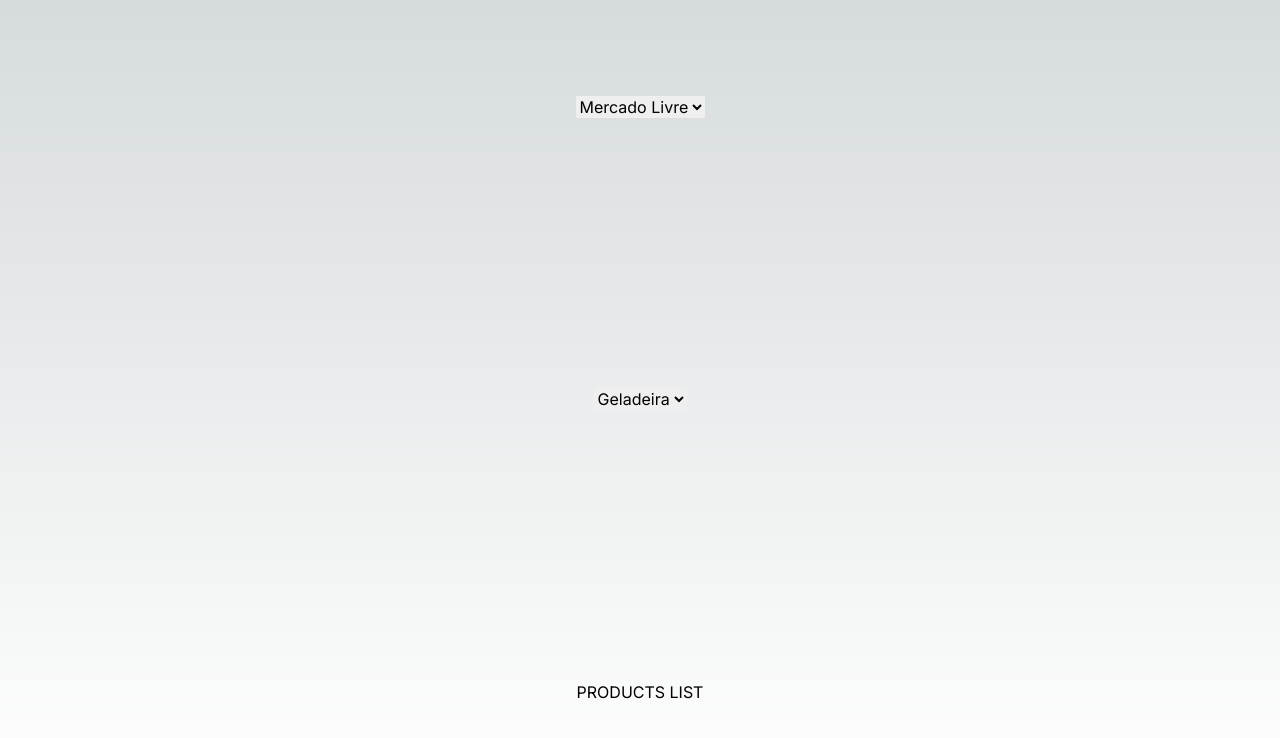
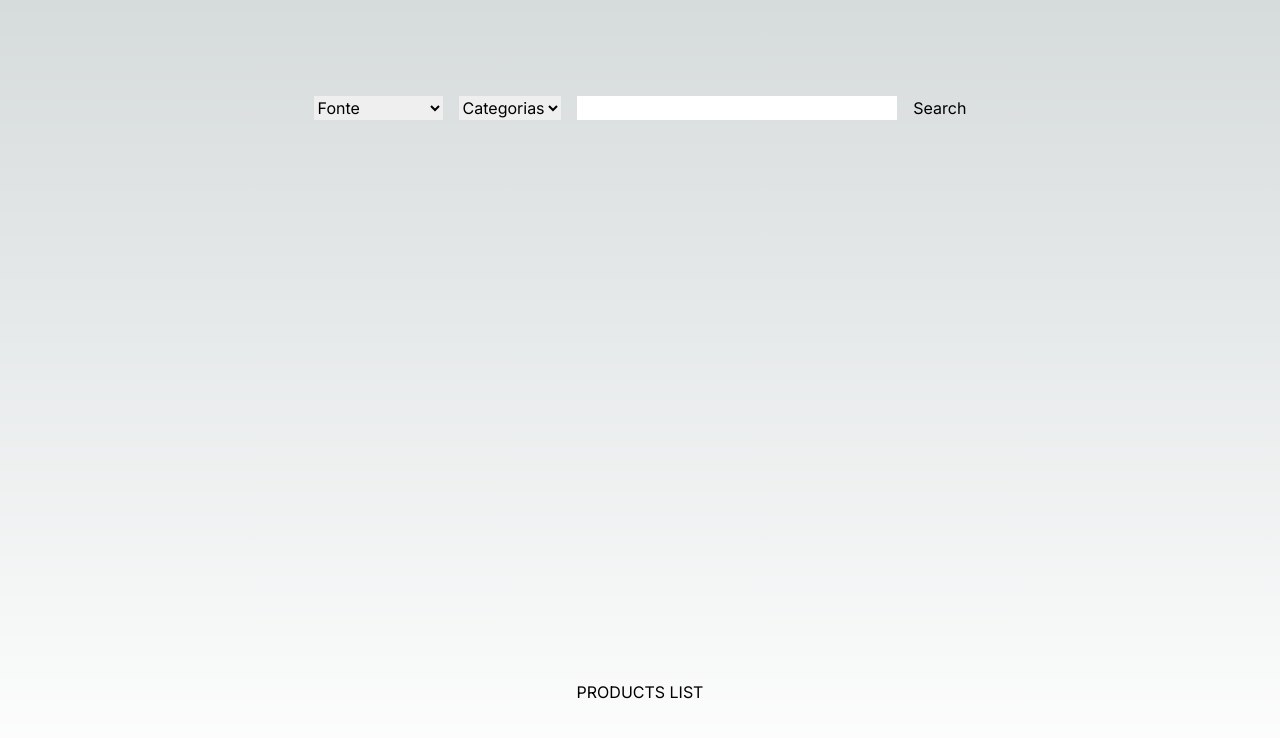
Before and after one commit to rCirelli/lexartlabs-fullstack-challenge, a Next.js app: page / in a window 1280 px wide. Shown: the top 738 px of the page. Built offline with nearby package versions, Linux system fonts and the light colour scheme.

Commit message:
feat: create ProductSearchForm component

```diff
--- a/src/app/page.tsx
+++ b/src/app/page.tsx
@@ -1,4 +1,4 @@
-import Dropdown from '@/components/Dropdown'
+import ProductSearchForm from '@/components/ProductSearchForm'
 import { Inter } from 'next/font/google'
 
 const inter = Inter({ subsets: ['latin'] })
@@ -6,8 +6,7 @@
 export default function Home() {
   return (
     <main className={`${inter.className} flex min-h-screen flex-col items-center justify-between p-24`}>
-      <Dropdown inputName='Fonte' options={['Mercado Livre', 'Buscapé']}/>
-      <Dropdown inputName='Categorias' options={['Geladeira', 'TV', 'Celular']}/>
+      <ProductSearchForm />
       <p>PRODUCTS LIST</p>
     </main>
   )
--- a/src/components/Dropdown.tsx
+++ b/src/components/Dropdown.tsx
@@ -1,12 +1,17 @@
+import { ChangeEventHandler } from "react";
+
 export default function Dropdown({
   inputName,
   options,
+  handler,
 }: {
   inputName: string;
   options: string[];
+  handler: ChangeEventHandler;
 }) {
   return (
-    <select name={inputName}>
+    <select name={inputName} onChange={handler}>
+      <option disabled selected>{inputName}</option>
       {options.length > 0 &&
         options.map((option) => (
           <option value={option} key={option}>
--- /dev/null
+++ b/src/components/ProductSearchForm.tsx
@@ -0,0 +1,44 @@
+'use client';
+import { ChangeEvent, useState } from 'react';
+import Dropdown from '@/components/Dropdown';
+
+function ProductSearchForm() {
+  const [formValues, setFormValues] = useState({
+    source: '',
+    category: '',
+    search: '',
+  });
+
+  const handleChange = (field: string) => {
+    return (e: ChangeEvent<HTMLInputElement>) => {
+      setFormValues((prev) => ({
+        ...prev,
+        [field]: e.target.value,
+      }));
+    };
+  };
+
+  return (
+    <div className="w-3/5 flex justify-center gap-4">
+      <Dropdown
+        inputName="Fonte"
+        options={['Todas', 'Mercado Livre', 'Buscapé']}
+        handler={handleChange('source')}
+      />
+      <Dropdown
+        inputName="Categorias"
+        options={['Geladeira', 'TV', 'Celular']}
+        handler={handleChange('category')}
+      />
+      <input
+        className="flex-grow"
+        type="search"
+        onChange={handleChange('search')}
+        value={formValues.search}
+      />
+      <button>Search</button>
+    </div>
+  );
+}
+
+export default ProductSearchForm;
```
